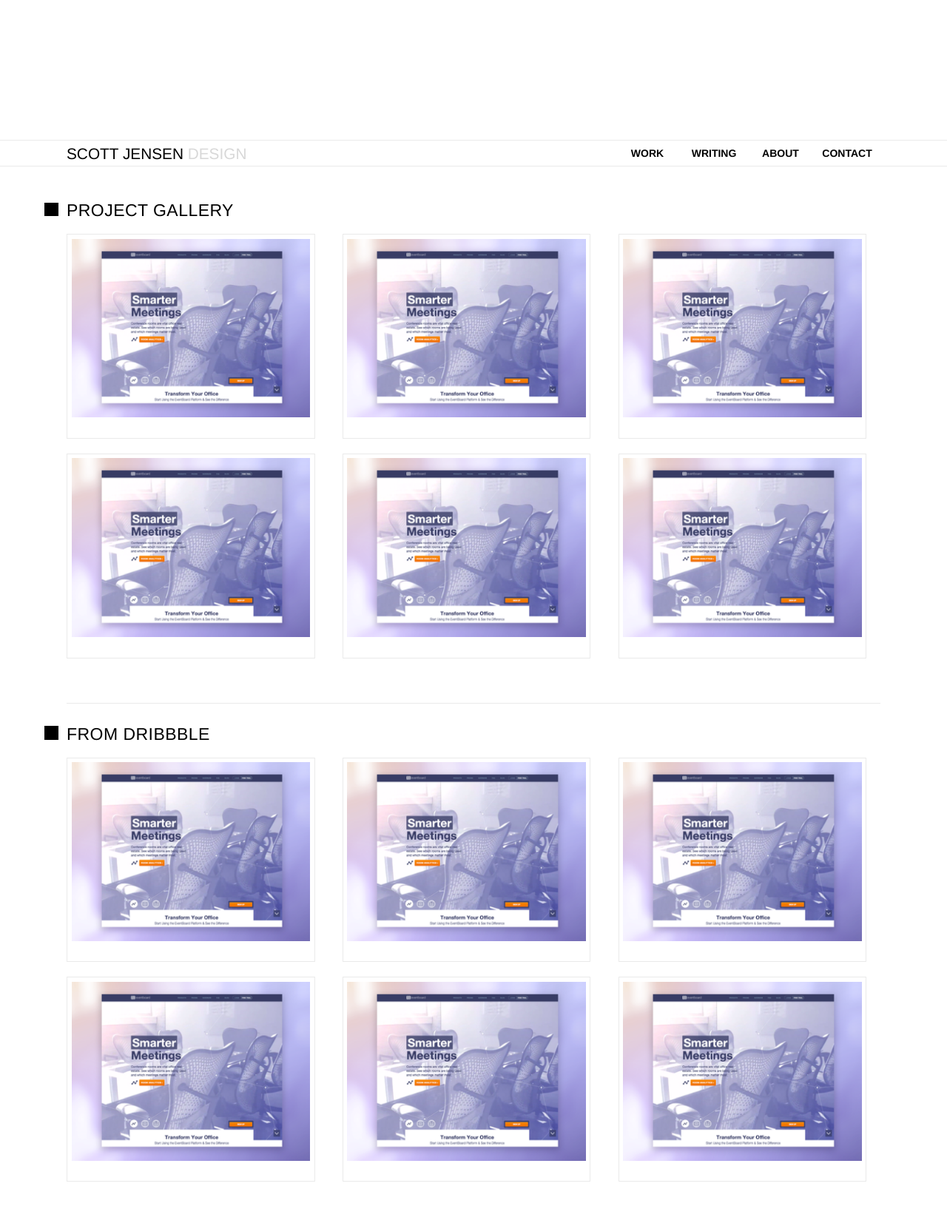
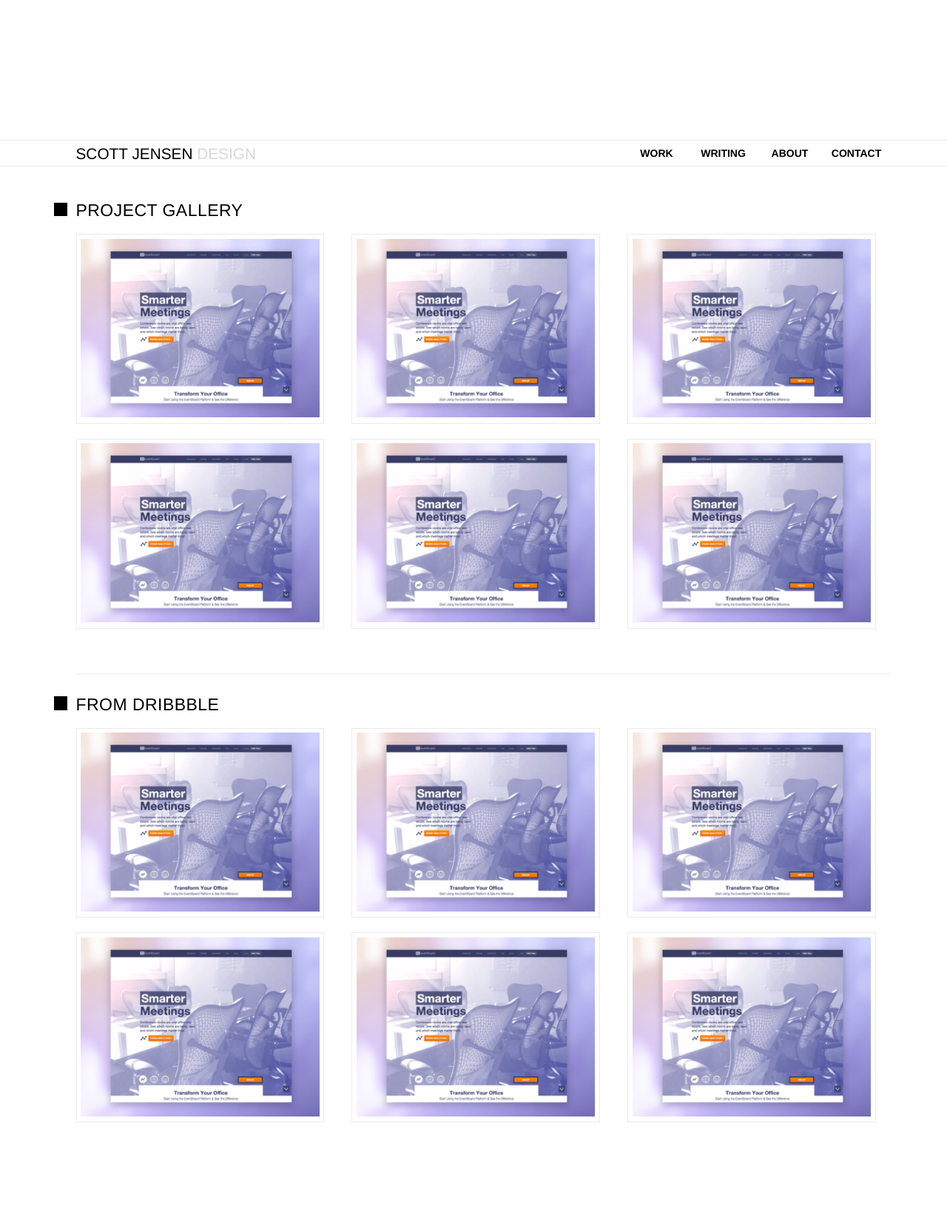
Before and after one commit to scott-jensen/portfolio, a PHP site: page / in a window 1280 px wide. Shown: the part 577-2234 px from the top of the page at 74% size. After the commit the page ends 2094 px from the top, so only its background shows below. Run offline with PHP 8.4, Linux system fonts and the light colour scheme; some libraries are stand-ins or nearby versions; some web fonts are replaced.

Commit message:
a few more css fixes

```diff
--- a/css/base.css
+++ b/css/base.css
@@ -20,7 +20,7 @@ body {
 }
 .wrap {
     max-width: 1100px;
-    padding:0px 35px;
+    padding:0 20px 0 45px;
     text-align: left;
     margin:auto;
 }
@@ -250,7 +250,7 @@ img {
     color:#000;
     float:left;
     margin-bottom:0;
-    width:25%;
+    width:35%;
     margin-top:8px;
     cursor: pointer;
     margin-left:0;
@@ -371,6 +371,7 @@ img {
         z-index: 1;
         top:0px;
         left:0px;
+        margin-bottom:0;
     }
     .project-list li .overlay {
             background: #000;
```
